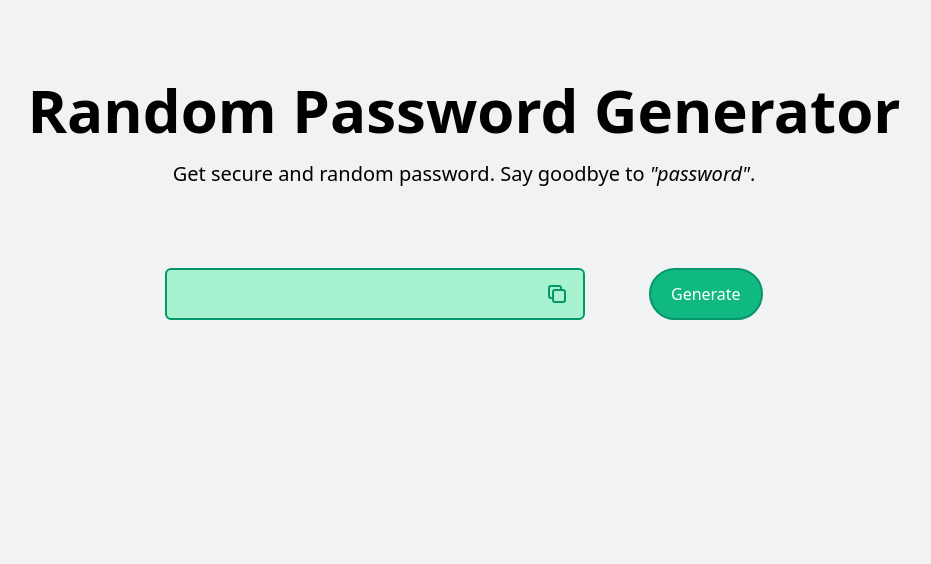
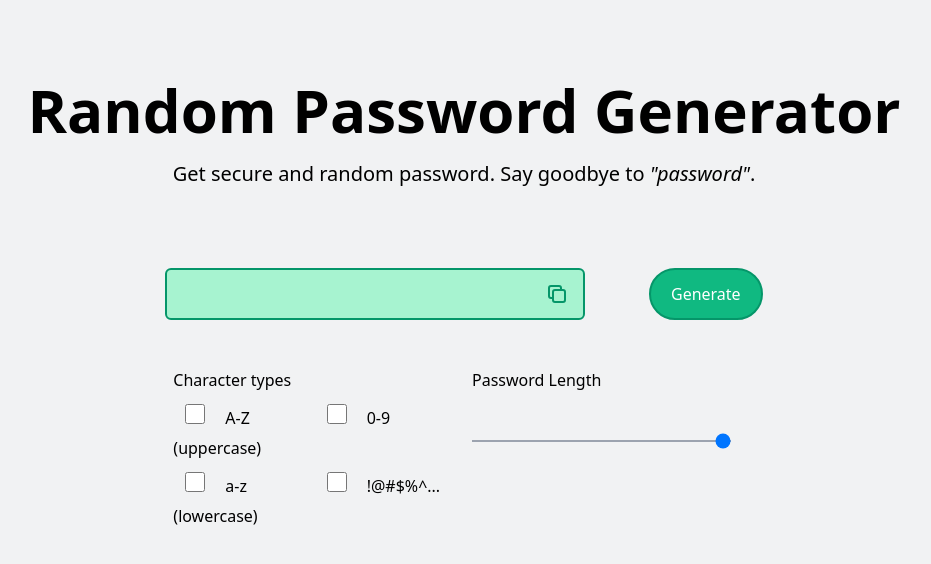
Before and after one commit to Athlla/ReactJS-Password-generator, a React (Create React App) app: page / in a window 1280 px wide. Shown: the top 564 px of the page, without its empty margins (176-1107 px from the left). Built offline with nearby package versions, Linux system fonts and the light colour scheme.

Commit message:
Tool options UI

```diff
--- /dev/null
+++ b/src/components/Button/Button.js
@@ -0,0 +1,12 @@
+const Button = (props) => {
+  return (
+    <button
+      type={props.type}
+      className="w-1/5 bg-green-500 text-white font-medium px-5 py-3 border-2 border-green-600 rounded-full ml-10"
+    >
+      {props.text}
+    </button>
+  );
+};
+
+export default Button;
--- a/src/components/Input/Input.js
+++ b/src/components/Input/Input.js
@@ -1,5 +1,8 @@
 const Input = (props) => {
-  return (
+  let element = '';
+  switch (props.type) {
+    case 'text':
+      element = (
         <>
           <input
             type="text"
@@ -25,6 +28,24 @@ const Input = (props) => {
           </button>
         </>
       );
+      break;
+    case 'checkbox':
+      element = (
+        <div className="w-1/2">
+          <input
+            type="checkbox"
+            id={props.id}
+            className="ml-3 mr-5 my-3 h-5 w-5"
+          />
+          <label for={props.id}>{props.label}</label>
+        </div>
+      );
+      break;
+    default:
+      break;
+  }
+
+  return <>{element}</>;
 };
 
 export default Input;
--- a/src/container/Tool.js
+++ b/src/container/Tool.js
@@ -1,9 +1,11 @@
+import Options from './Tools/Options';
 import Panel from './Tools/Panel';
 
 const Tool = () => {
   return (
     <div className="mx-auto w-7/12 mt-20">
       <Panel />
+      <Options />
     </div>
   );
 };
--- /dev/null
+++ b/src/container/Tools/Options.js
@@ -0,0 +1,32 @@
+import Input from '../../components/Input/Input';
+
+const Options = (props) => {
+  return (
+    <div className="flex flex-row mt-10">
+      <section className="flex-1 p-2">
+        <p>Character types</p>
+        <div className="flex flex-wrap">
+          <Input type="checkbox" id="uppercase" label="A-Z (uppercase)" />
+          <Input type="checkbox" id="numbers" label="0-9" />
+          <Input type="checkbox" id="lowercase" label="a-z (lowercase)" />
+          <Input type="checkbox" id="symbols" label="!@#$%^..." />
+        </div>
+      </section>
+      <section className="flex-1 p-2">
+        <p>Password Length</p>
+        <div className="mt-8">
+          <input
+            type="range"
+            id="volume"
+            name="volume"
+            min="6"
+            max="50"
+            className="w-11/12 h-0.5 bg-gray-400 appearance-none focus:outline-none"
+          />
+        </div>
+      </section>
+    </div>
+  );
+};
+
+export default Options;
--- a/src/container/Tools/Panel.js
+++ b/src/container/Tools/Panel.js
@@ -1,17 +1,12 @@
-import Text from '../../components/Input/Input';
+import Button from '../../components/Button/Button';
+import Input from '../../components/Input/Input';
 
 const Panel = () => {
   return (
     <div>
       <form className="flex flex-row">
-        <Text color="green" />
-
-        <button
-          type="submit"
-          className="w-1/5 bg-green-500 text-white font-medium px-5 py-3 border-2 border-green-600 rounded-full ml-10 hover:border-gray-500"
-        >
-          Generate
-        </button>
+        <Input type="text" color="green" />
+        <Button type="submit" text="Generate" />
       </form>
     </div>
   );
```
Lines whose indentation alone changed are shown as unchanged.
